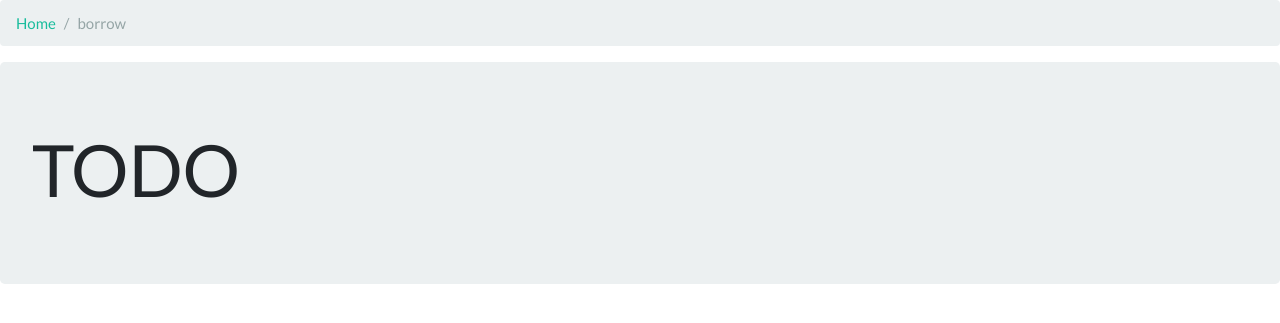
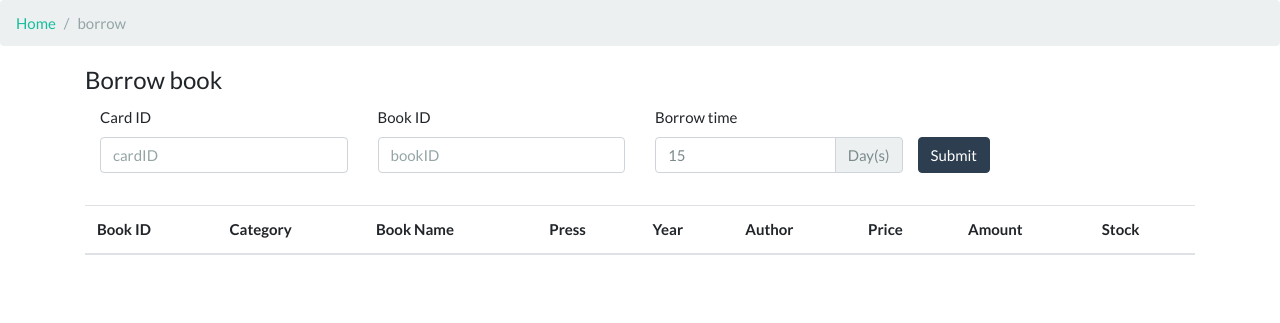
Before and after one commit to JiangWenPL/LMS, a Flask app: page /borrow in a window 1280 px wide. Shown: the part 71-394 px from the top of the page. Run offline with Flask 2, Linux system fonts and the light colour scheme; a user stored in the database is signed in; lists and menus that the app fills with data are empty; some libraries are stand-ins or nearby versions.

Commit message:
Borrow done

```diff
--- a/app/forms.py
+++ b/app/forms.py
@@ -50,6 +50,12 @@ class SearchForm ( FlaskForm ):
     # order_by = StringField ( "order_by" )
 
 
+class BorrowForm ( FlaskForm ):
+    cardID = IntegerField ( "cardID", validators=[DataRequired ()] )
+    bookID = StringField ( "bookID", validators=[Optional ()] )
+    days = IntegerField ( "days", validators=[Optional (), NumberRange ( 1, 10000 )] )
+
+
 class NewCardForm ( FlaskForm ):
     cardID = IntegerField ( "cardID", validators=[DataRequired ()] )
     name = StringField ( "name", validators=[DataRequired ()] )
--- a/app/templates/borrow.html
+++ b/app/templates/borrow.html
@@ -1,7 +1,85 @@
 {% extends 'base.html' %}
 
 {% block body %}
-    <div class="jumbotron">
-        <h1 class="display-3">TODO</h1>
+    <div class="row clearfix">
+        <div class="container">
+            <legend>Borrow book</legend>
+            <div class="col-md-12 column">
+                <form method="POST" class="form-horizontal">
+                    <fieldset>
+                        {{ form.hidden_tag() }}
+                        <div class="form-group">
+                            <div class="row clearfix">
+                                <div class="col-md-3 column">
+                                    <label>Card ID</label>
+                                    <input type="text" class="form-control required" id="cardID"
+                                           name="cardID"
+                                            {% if last_id %}
+                                           value="{{ last_id }}"
+                                            {% else %}
+                                           placeholder="cardID"
+                                            {% endif %}
+                                           maxlength="16">
+                                </div>
+                                <div class="col-md-3 column">
+                                    <label>Book ID</label>
+                                    <input type="text" class="form-control required" id="bookID"
+                                           name="bookID"
+                                           placeholder="bookID" maxlength="16">
+                                </div>
+                                <div class="col-md-3 column">
+                                    <label>Borrow time</label>
+                                    <div class="input-group mb-3">
+                                        <input type="text" class="form-control required" id="days"
+                                               name="days"
+                                               value="15" maxlength="16">
+                                        <div class="input-group-append">
+                                            <span class="input-group-text">Day(s)</span>
+                                        </div>
+                                    </div>
+                                </div>
+                                <div class="col-md-offset-10 column">
+                                    <label>&nbsp;</label>
+                                    <br>
+                                    <button type="submit" class="btn btn-primary">Submit</button>
+                                </div>
+                            </div>
+                        </div>
+                    </fieldset>
+                </form>
+            </div>
+        </div>
+    </div>
+    <div class="container">
+        <table class="table table-hover">
+            <thead>
+            <tr>
+                <th scope="col">Book ID</th>
+                <th scope="col">Category</th>
+                <th scope="col">Book Name</th>
+                <th scope="col">Press</th>
+                <th scope="col">Year</th>
+                <th scope="col">Author</th>
+                <th scope="col">Price</th>
+                <th scope="col">Amount</th>
+                <th scope="col">Stock</th>
+            </tr>
+            </thead>
+            <tbody>
+            {% for row in result %}
+                <tr class={{ loop.cycle("","table-active") }}>
+                    <th scope="row">{{ row.bookID }}</th>
+                    <td>{{ row.category }}</td>
+                    <td>{{ row.book_name }}</td>
+                    <td>{{ row.press }}</td>
+                    <td>{{ row.year }}</td>
+                    <td>{{ row.author }}</td>
+                    <td>{{ row.price }}</td>
+                    <td>{{ row.amount }}</td>
+                    <td>{{ row.stock }}</td>
+                </tr>
+            {% endfor %}
+            </tbody>
+        </table>
     </div>
 {% endblock %}
--- a/app/templates/card.html
+++ b/app/templates/card.html
@@ -70,7 +70,6 @@
                                 <input type="hidden" name="kinds" value="delete">
                                 <label>&nbsp;</label>
                                 <br>
-                                <input type="hidden" name="kinds" value="delete">
                                 <button type="submit" class="btn btn-primary">Submit</button>
                             </div>
                         </form>
--- a/app/views.py
+++ b/app/views.py
@@ -3,7 +3,8 @@ __author__ = u'Jiang Wen'
 from flask import render_template, flash, request, abort, redirect, url_for, g
 from app import app, db, lm, csv_set
 from flask_login import login_user, login_required, logout_user, current_user
-from app.forms import LoginForm, CheckInForm, FileForm, SearchForm, order_object, NewCardForm, DeleteCardForm
+from app.forms import LoginForm, CheckInForm, FileForm, SearchForm, order_object, NewCardForm, DeleteCardForm, \
+    BorrowForm
 from flask_bootstrap import Bootstrap
 from app.models import Admin, Book, Card, Borrow
 from sqlalchemy.sql import and_
@@ -164,14 +165,48 @@ def search():
     return render_template ( 'search.html', form=form, result=result )
 
 
-@app.route ( '/borrow' )
+@app.route ( '/borrow', methods=['GET', 'POST'] )
 @login_required
 def borrow():
-
-    return render_template ( 'borrow.html' )
+    form = BorrowForm ()
+    last_id = None
+    results = []
+    try:
+        if request.method == 'POST' and form.validate_on_submit ():
+            card_id = form.cardID.data
+            if Card.query.filter_by ( cardID=card_id ).first ():
+                last_id = card_id
+                if form.bookID.data:
+                    cur_book = Book.query.filter_by ( bookID=form.bookID.data ).first ()
+                    if cur_book:
+                        if cur_book.stock > 0:
+                            cur_book.stock -= 1
+                            cur_borrow = Borrow ( cur_book.bookID, card_id, form.days.data )
+                            db.session.add ( cur_borrow )
+                            db.session.commit ()
+                            flash ( "Borrow success", 'success' )
+                        else:
+                            newest_borrow = Borrow.query.filter_by ( book_id=cur_book.bookID ).order_by (
+                                Borrow.return_date ).first ()
+                            flash ( 'No book in stock', category='info' )
+                            flash ( 'The book will be returned in ' + newest_borrow.return_date.strftime ( "%Y-%m-%d" ),
+                                    category='info' )
+                    else:
+                        flash ( 'Book ID not exist', category='info' )
+                records = Borrow.query.filter_by ( card_id=card_id ).all ()
+                for record in records:
+                    results.append ( Book.query.filter_by ( bookID=record.book_id ).first () )
+            else:
+                flash ( 'Card not exist', 'warning' )
+        elif request.method == 'POST':
+            flash ( "Invalid input", 'warning' )
+    except Exception as e:
+        flash ( e, 'danger' )
+        raise e
+    return render_template ( 'borrow.html', form=form, last_id=last_id, result=results )
 
 
-@app.route ( '/return_book' )
+@app.route ( '/return_book', methods=['GET', 'POST'] )
 @login_required
 def return_book():
     return render_template ( 'return_book.html' )
@@ -204,7 +239,7 @@ def card():
                 if cur_card and record is None:
                     db.session.delete ( cur_card )
                     db.session.commit ()
-                    flash('Delete card success', 'success')
+                    flash ( 'Delete card success', 'success' )
                 elif record is not None:
                     flash ( 'The book borrowed by this card has not been returned', 'danger' )
                 else:
```
Also changed, not shown: app/models.py (+7 -5 lines), app.db.
